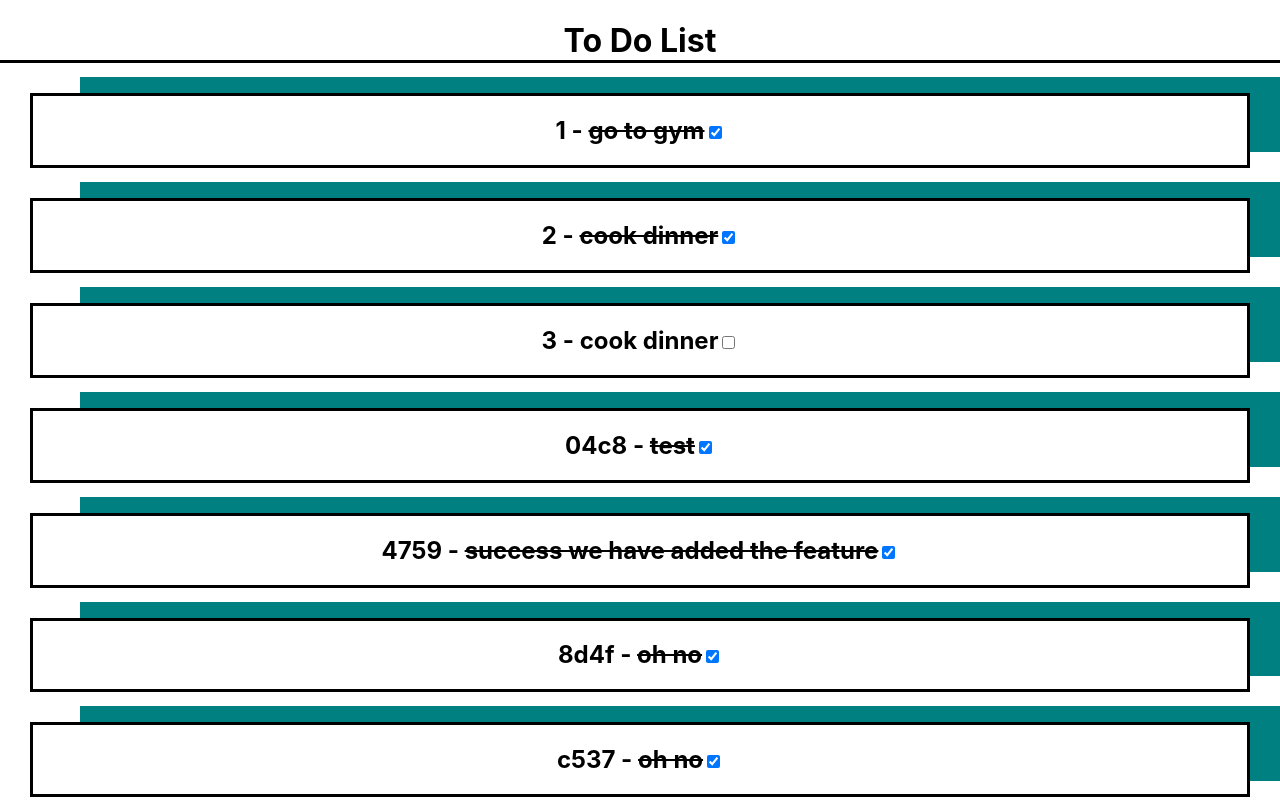
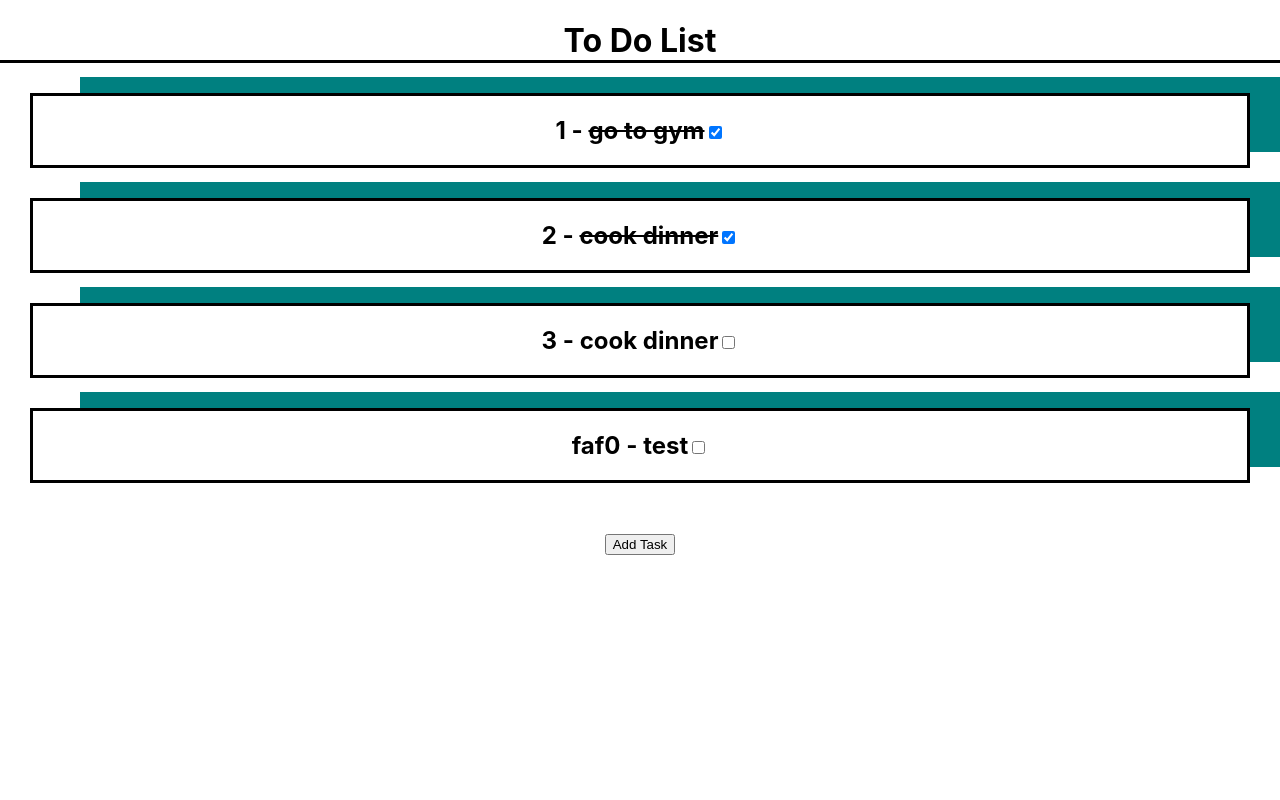
Before and after one commit to btjackso87/todo-app, a React (Create React App) app: page / in a window 1280 px wide. Shown: the top 800 px of the page. Built offline with nearby package versions, Linux system fonts and the light colour scheme; data requests are answered from the project's data file.

Commit message:
not working correctly

```diff
--- a/src/components/AddForm.js
+++ b/src/components/AddForm.js
@@ -2,7 +2,7 @@ import React, { useState } from "react";
 import "./AddForm.css";
 import { useFetchPost } from "../hooks/useFetchPost";
 
-export default function AddForm() {
+export default function AddForm({ fetch: fetchData }) {
   const [showForm, setShowForm] = useState(false);
   const [title, setTitle] = useState("");
   const [date, setDate] = useState("");
@@ -15,7 +15,8 @@ export default function AddForm() {
       title: title,
       finished: false,
     });
-    console.log(title, date);
+    fetchData();
+    console.log("after fetch");
   };
 
   return (
--- a/src/components/TaskList.js
+++ b/src/components/TaskList.js
@@ -1,4 +1,4 @@
-import React, { useEffect, useState } from "react";
+import React, { useCallback, useEffect, useReducer, useState } from "react";
 
 //styles
 import "./TaskList.css";
@@ -10,24 +10,30 @@ export default function TaskList() {
   const [tasks, setTask] = useState([]);
   const [error, setError] = useState("");
   const [isLoading, setIsLoading] = useState(false);
+  const [someState, setSomeState] = useState(false);
+
+  const fetchData = useCallback(async () => {
+    const res = await fetch(url);
+    //console.log(res)
+    const json = await res.json();
+    setTask(json);
+    console.log(tasks);
+  }, [url]);
 
   useEffect(() => {
     try {
-      const fetchData = async (uri) => {
-        const res = await fetch(uri);
-        //console.log(res)
-        const json = await res.json();
-        setTask(json);
-      };
-
-      fetchData(url);
+      fetchData();
     } catch (err) {
       setError(err);
       console.log(error);
     }
-  }, [tasks]);
+  }, [fetchData]);
 
   console.log(tasks);
+
+  const handleChange = (e) => {
+    console.log(e.target.getAttribute("id"));
+  };
 
   //test
 
@@ -45,14 +51,18 @@ export default function TaskList() {
                 </div>
               ) : (
                 <div>
-                  {task.id} - {task.title}
-                  <input type="checkbox"></input>
+                  <span className="task-id">{task.id}</span> - {task.title}
+                  <input
+                    id={task.id}
+                    type="checkbox"
+                    onChange={handleChange}
+                  ></input>
                 </div>
               )}
             </h2>
           </div>
         ))}
-      <AddForm />
+      <AddForm fetch={fetchData} />
     </div>
   );
 }
--- a/src/data/db.json
+++ b/src/data/db.json
@@ -16,27 +16,7 @@
       "id": "3"
     },
     {
-      "id": "04c8",
-      "title": "test",
-      "finished": true
-    },
-    {
-      "id": "4759",
-      "title": "success we have added the feature",
-      "finished": true
-    },
-    {
-      "id": "8d4f",
-      "title": "oh no",
-      "finished": true
-    },
-    {
-      "id": "c537",
-      "title": "oh no",
-      "finished": true
-    },
-    {
-      "id": "0330",
+      "id": "faf0",
       "title": "test",
       "finished": false
     }
```
Also changed, not shown: src/hooks/useFetchPatch.js (added, +29 -0 lines).
